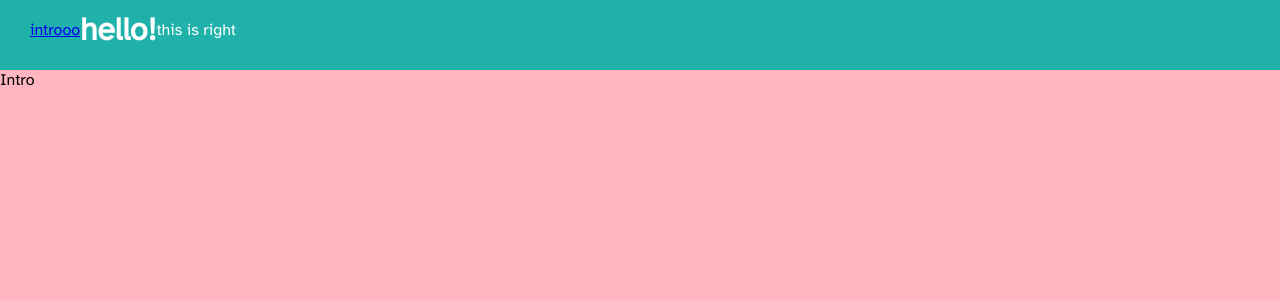
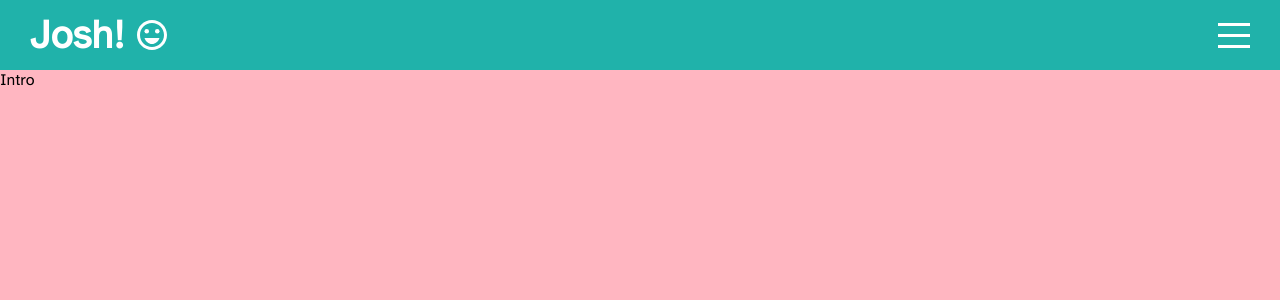
Before and after one commit to Jfig27/React-Portfolio, a React (Create React App) app: page / in a window 1280 px wide. Shown: the top 300 px of the page. Built offline with nearby package versions, Linux system fonts and the light colour scheme.

Commit message:
header with menu button added

```diff
--- a/package.json
+++ b/package.json
@@ -3,6 +3,8 @@
   "version": "0.1.0",
   "private": true,
   "dependencies": {
+    "@material-ui/core": "^4.12.3",
+    "@material-ui/icons": "^4.11.2",
     "@testing-library/jest-dom": "^5.14.1",
     "@testing-library/react": "^11.2.7",
     "@testing-library/user-event": "^12.8.3",
--- a/src/App.jsx
+++ b/src/App.jsx
@@ -4,11 +4,13 @@ import Portfolio from "./components/Portfolio/Portfolio"
 import Works from "./components/Works/Works"
 import Contact from "./components/Contact/Contact"
 import "./app.scss"
+import {useState} from "react";
 
 function App() {
+  const [menuOpen, setMenuOpen] = useState(false);
   return (
     <div className="app">
-      <Headerbar></Headerbar>
+      <Headerbar menuOpen={menuOpen} setMenuOpen={setMenuOpen}/>
       <div className="sections">
         <Intro/>
         <Portfolio/>
--- a/src/components/Headerbar/Headerbar.jsx
+++ b/src/components/Headerbar/Headerbar.jsx
@@ -1,14 +1,41 @@
 import './headerbar.scss'
-export default function Headerbar() {
+import SentimentVerySatisfiedIcon from '@material-ui/icons/SentimentVerySatisfied';
+
+export default function Headerbar({menuOpen, setMenuOpen}) {
     return (
-        <div className="headerbar">
+        <div className={"headerbar " + (menuOpen && "active")}>
             <div className="wrapper">
                 <div className="left">
-                    <a href="#intro">introoo</a>
+                    <a href="#intro" className="logo">Josh!</a>
+                    <div className="itemContainer">
+                        <SentimentVerySatisfiedIcon className="icon"/>
+                    </div>
+
                 </div>
-                <h1>hello!</h1>
+
+
+
                 <div className="right">
-                    this is right
+
+                    <div className="organizer">
+                        <a href="#portfolio"className={"link " + (menuOpen && "show")}>Portfolio</a>
+                        <a href="#works"className={"link " + (menuOpen && "show")}>Works</a>
+                        <a href="#contact" className={"link " + (menuOpen && "show")}>Contact</a>
+                    </div>
+
+
+
+                    <div className="hamburger" onClick={
+                        ()=> {
+                            setMenuOpen(!menuOpen);
+
+                        }
+                        }>
+                        <span className="line1"></span>
+                        <span className="line2"></span>
+                        <span className="line3"></span>
+                    </div>
+
                 </div>
             </div>
         </div>
--- a/src/components/Headerbar/headerbar.scss
+++ b/src/components/Headerbar/headerbar.scss
@@ -13,5 +13,78 @@
         padding: 10px 30px;
         display: flex;
         align-items: center;
+        justify-content: space-between;
+
+        .left{
+            display: flex;
+            align-items: center;
+            .logo{
+                font-size: 40px;
+                font-weight: 700;
+                text-decoration: none;
+                color: inherit;
+                margin-right: 10px;
+            }
+            .itemContainer{
+                display: flex;
+                align-items:center;
+
+                .icon{
+                    font-size: 36px;
+                }
+            }
+
+
+        }
+
+
+
+        .right{
+            display: flex;
+
+            .organizer{
+                display: flex;
+                margin-right: 30px;
+                .link{
+                    display: flex;
+                    margin-left: 30px;
+                    align-items: center;
+                    visibility: hidden;
+                    text-decoration: none;
+                    color: inherit;
+                    &.show{
+                        visibility:visible;
+                    }
+                }
+            }
+
+
+            .hamburger{
+                width: 32px;
+                height: 25px;
+                display: flex;
+                flex-direction: column;
+                justify-content: space-between;
+                cursor: pointer;
+
+                span{
+                    width: 100%;
+                    height: 3px;
+                    background-color:white;
+
+                }
+            }
+        }
+    }
+    &.active{
+        background-color: black;
+
+        // .hamburger{
+        //     span{
+        //         &:first-child{
+
+        //         }
+        //     }
+        // }
     }
 }
```
Also changed, not shown: 1 other file (tests, documents, lock files or other folders).
